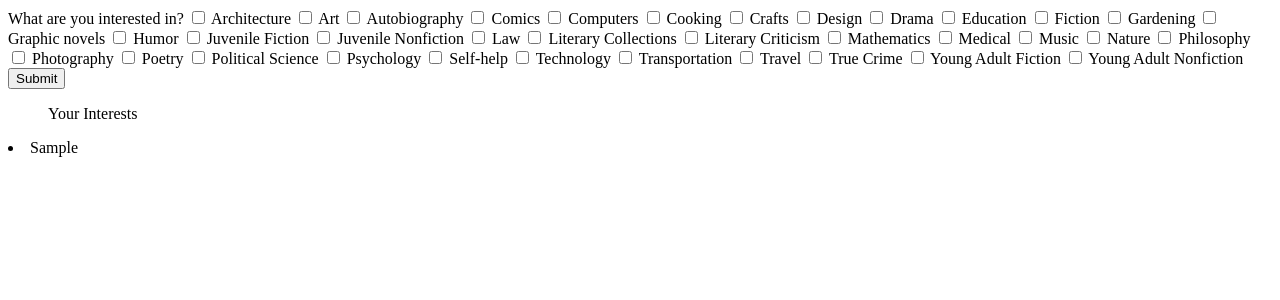
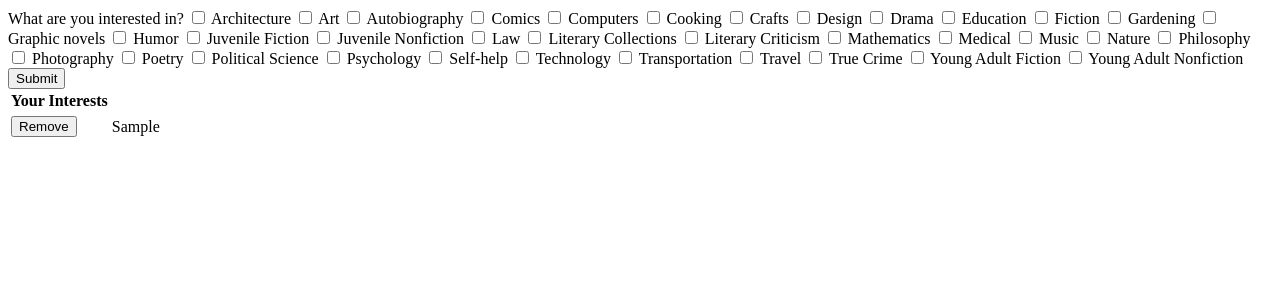
Before and after one commit to andersonnatasha/Book-App, a Flask app: page /interests in a window 1280 px wide. Shown: the top 300 px of the page. Run offline with Flask 2, Linux system fonts and the light colour scheme; the visitor is signed in with stand-in values (Sample User, id 1); tables that the repository leaves empty hold one stand-in row (values such as "Sample post").

Commit message:
add ability to remove interest

```diff
--- a/crud.py
+++ b/crud.py
@@ -303,6 +303,18 @@ def remove_liked_tag(book_in_library, read_status_update, liked_status):
     db.session.commit()
 
 
+def remove_interest(interest, user_id):
+    """Remove an interest from a user's profile."""
+
+    interest = interest
+    user_id = user_id
+
+    interest = Interest.query.filter(Interest.interest == interest).first()
+    user_interest = UserInterest.query.filter(UserInterest.user_id == user_id, UserInterest.interest_id==interest.interest_id).first()
+    db.session.delete(user_interest)
+    db.session.commit()
+
+
 def remove_book_from_bookshelf(user_id, isbn_13, bookshelf_name):
     """Remove book from a user's bookshelf."""
 
--- a/server.py
+++ b/server.py
@@ -420,6 +420,11 @@ def remove_liked_tag(book_in_library):
     crud.remove_liked_tag(book_in_library, read_status_update, liked_status)
 
 
+def remove_interest(interest):
+    """Remove interest form user profile"""
+
+
+
 def delete_book_from_to_be_read_list(isbn_13, user_id):
     """Remove book from user's read list."""
 
@@ -557,6 +562,7 @@ def remove_from_to_be_read_list():
 
     return redirect('/to-be-read-books')
 
+
 @app.route('/handle-remove-book-on-bookshelf', methods=['POST'])
 def remove_from_particular_bookshelf():
     """Remove book from a user's bookshelf."""
@@ -567,6 +573,18 @@ def remove_from_particular_bookshelf():
     crud.remove_book_from_bookshelf(user_id, isbn_13, bookshelf_name)
 
     return redirect(f'/{bookshelf_name}-bookshelf')
+
+
+@app.route('/handle-remove-interest', methods=['POST'])
+def handle_removing_interest_from_user_profile():
+    """Remove interest from technical profile."""
+
+    user_id = session['user_id']
+    interest = request.form.get('interest')
+
+    crud.remove_interest(interest, user_id)
+
+    return redirect('/interests')
 
 
 @app.route('/create-bookshelf.json', methods=['POST'])
--- a/templates/get_user_interests.html
+++ b/templates/get_user_interests.html
@@ -116,9 +116,20 @@
 
 {%if session['log_in_occurrences']%}
 
-<ul>Your Interests</ul>
-{% for interest in all_interests_for_a_user%}
-<li>{{ interest.interest.interest }}</li>
+<table>
+    <tr>
+        <th>Your Interests</th>
+    <tr>
+{% for interest in all_interests_for_a_user %}
+<tr>
+<td>
+<form action="/handle-remove-interest" method="POST">
+    <input name="interest" type="hidden" value="{{ interest.interest.interest }}">
+    <input type="submit" value="Remove">
+    </form>
+</td>
+<td>{{ interest.interest.interest }}</td>
+</tr>
 
 {% endfor %}
 {% endif %}
```
Also changed, not shown: templates/recommended_for_you.html (+0 -8 lines).
